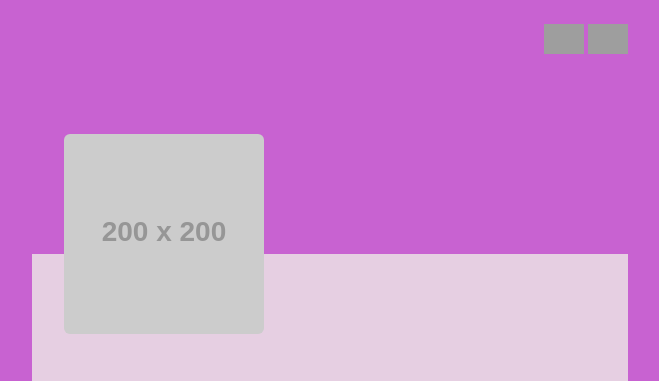
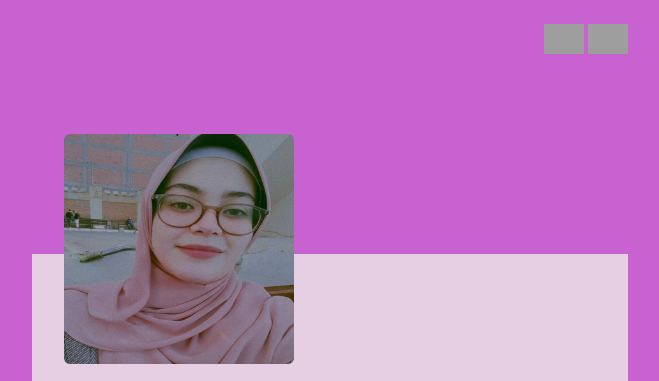
Before and after one commit to hagar-tamer-s/bootstrap, a plain HTML site: page index2.html in a window 1280 px wide. Shown: the top 381 px of the page, without its empty margins (310-969 px from the left). Drawn offline with nearby package versions, Linux system fonts and the light colour scheme; grey boxes are pictures that could not be loaded; placeholder pictures from the web are drawn by us; a web font is replaced by a local one.

Commit message:
change pic

```diff
--- a/index.css
+++ b/index.css
@@ -48,3 +48,8 @@ body {
     border: 3px solid rgb(200, 98, 209);
     cursor: pointer;
 }
+
+.main-img{
+    width: 230px;
+    height: 230px;
+}
--- a/index2.html
+++ b/index2.html
@@ -7,7 +7,6 @@
       <link rel="preconnect" href="https://fonts.gstatic.com" crossorigin>
       <link href="https://fonts.googleapis.com/css2?family=Domine:wght@400..700&family=Oswald:wght@200..700&family=Roboto+Slab:wght@100..900&family=Rubik:ital,wght@0,300..900;1,300..900&family=Tajawal:wght@200;300;400;500;700;800;900&family=Zain:wght@200;300;400;700;800;900&display=swap" rel="stylesheet">
 
-
       <link href="https://cdn.jsdelivr.net/npm/bootstrap@5.3.3/dist/css/bootstrap.min.css" rel="stylesheet">
       <script src="https://cdn.jsdelivr.net/npm/bootstrap@5.3.3/dist/js/bootstrap.bundle.min.js"></script>
 
@@ -15,6 +14,7 @@
       <link rel="stylesheet" media="screen and (min-width: 200px) and (max-width: 992px)" href="./992px.css">
     </head>
     <body >
+
       <div class="container mt-4">
         <section class="head-sec text-end ">
           <a href="#"><img src="https://img.icons8.com/?size=48&id=zHXtxO4ozw0c&format=png"></a>
@@ -23,7 +23,7 @@
 
     <div class="main-data-sec text-dark ">
         <section class="mx-4">
-          <img class=" main-img mx-2 img-fluid rounded "  src="https://via.placeholder.com/200">
+          <img class=" main-img mx-2 img-fluid rounded "  src="./IMG_20250207_205013.jpg">
           <h2 id="person_name" class="pt-5"></h2>
           <p id="person_title"></p>
           <p id="person_university_name"></p>
```
Also changed, not shown: IMG_20250207_205013.jpg (added).
